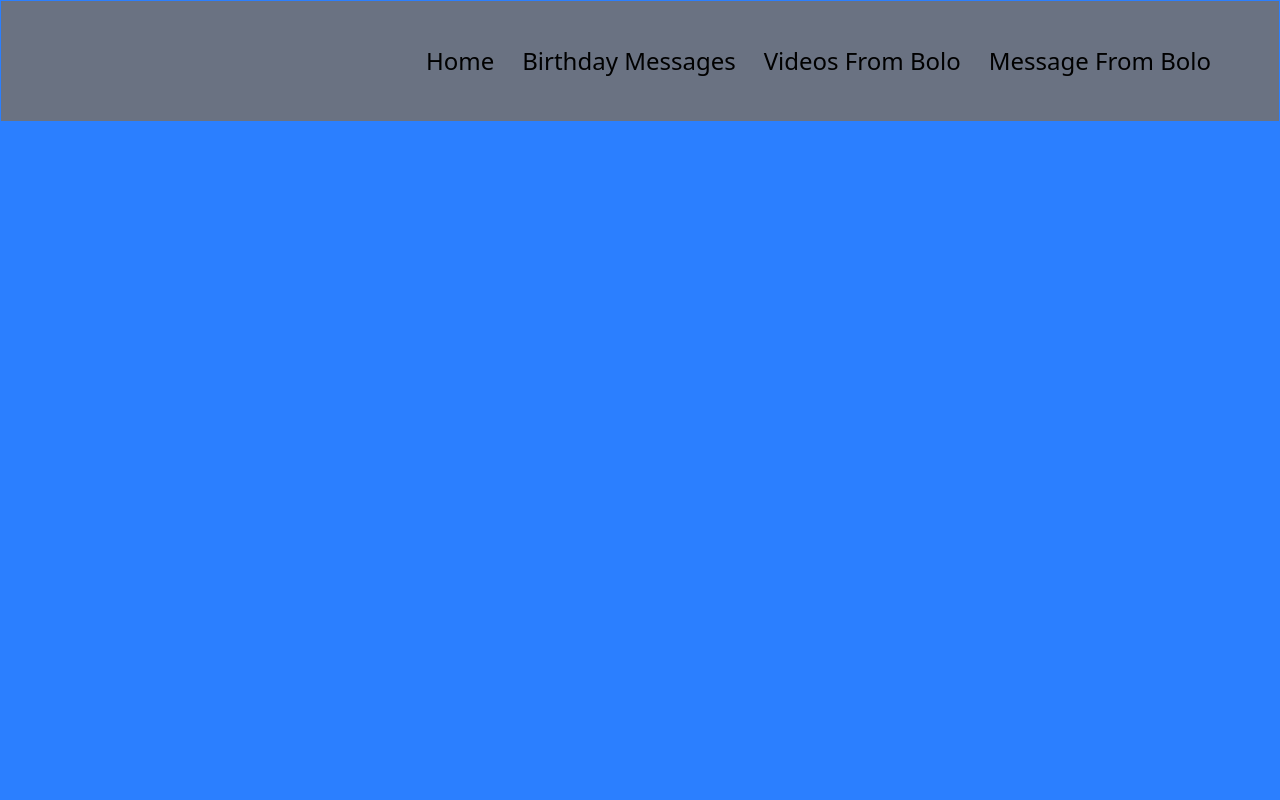
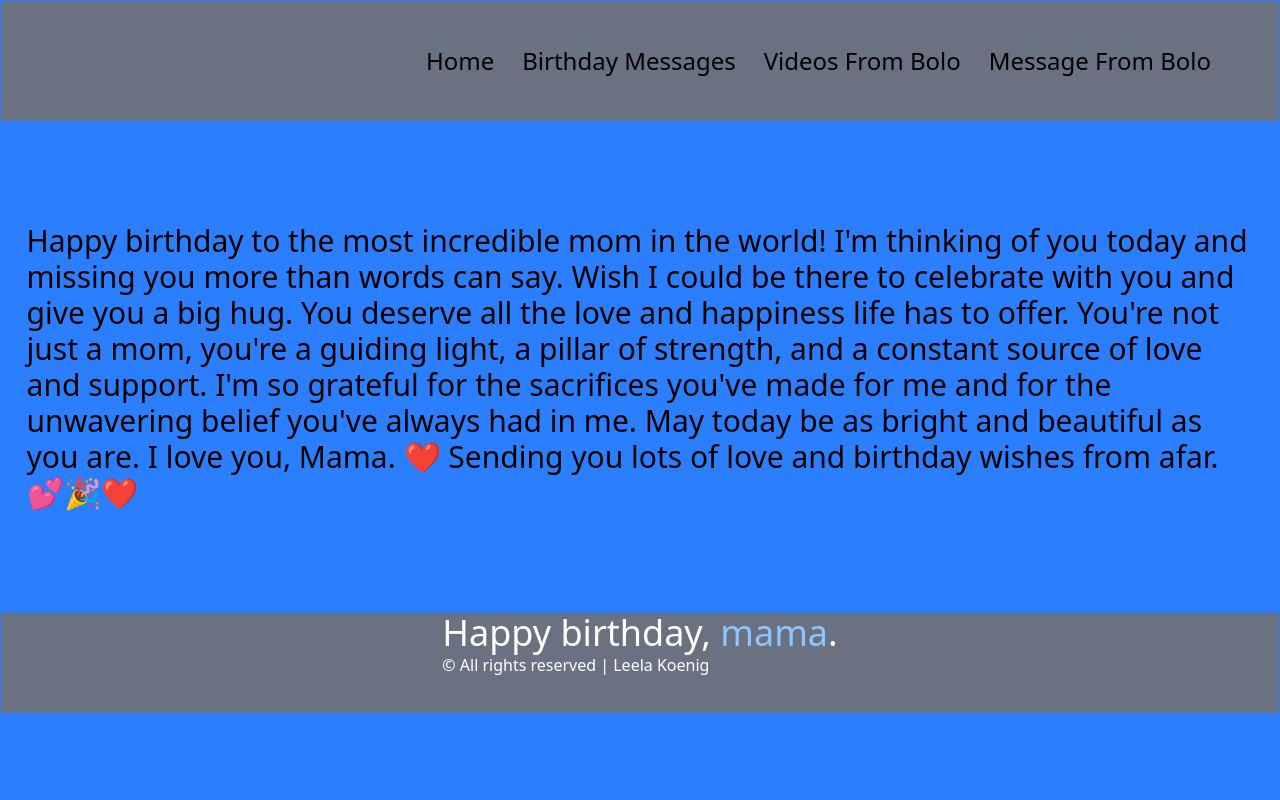
Before and after one commit to leeladiv/-1-CWT, a website: page words.html in a window 1280 px wide. Shown: the top 800 px of the page. Drawn offline with Linux system fonts and the light colour scheme.

Commit message:
added words

```diff
--- a/words.html
+++ b/words.html
@@ -22,7 +22,17 @@
         </nav>
     </header>
 
-    <div class="h-[100px] bg-gray-500 text-white mt-[100%] flex justify-center">
+    <p class="font-arial text-3xl pl-[2%] pr-[2%] mt-[8%]">
+      Happy birthday to the most incredible mom in the world! I'm thinking of you today and missing you
+      more than words can say. Wish I could be there to celebrate with you and give you a big hug. You
+      deserve all the love and happiness life has to offer. You're not just a mom, you're a guiding light,
+       a pillar of strength, and a constant source of love and support. I'm so grateful for the
+        sacrifices you've made for me and for the unwavering belief you've always had in me. May today
+        be as bright and beautiful as you are. I love you, Mama. ❤ Sending you lots of love and birthday
+         wishes from afar.💕🎉❤
+    </p>
+
+    <div class="h-[100px] bg-gray-500 text-white mt-[8%] flex justify-center">
             <footer>
                 <h1 class="font-sans bold text-4xl">Happy birthday, <span class="text-blue-300 ">mama</span>.</h1>
                 <p>&copy; All rights reserved | Leela Koenig</p>
```
